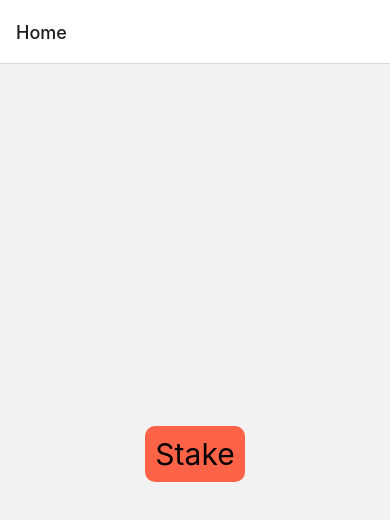
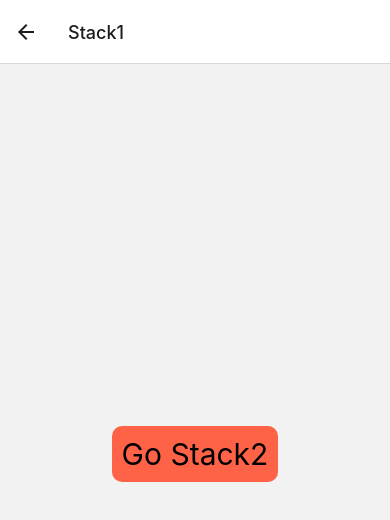
Before and after one commit to dhsongdev/myMovie, a React Native app: screen /Stacks in a window 390 px wide. Before the commit this address had no page. Shown: the top 520 px of the page. Built offline with nearby package versions, Linux system fonts and the light colour scheme.

Commit message:
How to use Stack over TabsScreen

```diff
--- a/App.js
+++ b/App.js
@@ -10,8 +10,7 @@ import { StyleSheet, Text, View } from 'react-native';
 import { NavigationContainer } from '@react-navigation/native';
 
 //components
-import Tabs from './navigator/Tabs';
-import Stacks from './navigator/Stacks';
+import Roots from './navigator/Roots';
 
 // Keep the splash screen visible while we fetch resources
 SplashScreen.preventAutoHideAsync();
@@ -47,7 +46,7 @@ export default function App() {
 
   return (
     <NavigationContainer>
-      <Stacks />
+      <Roots />
     </NavigationContainer>
   );
 }
--- /dev/null
+++ b/navigator/Roots.js
@@ -0,0 +1,18 @@
+import React from 'react';
+import { createNativeStackNavigator } from '@react-navigation/native-stack';
+
+import Stacks from './Stacks';
+import Tabs from './Tabs';
+
+const Stack = createNativeStackNavigator();
+
+export default function Roots() {
+  return (
+    <Stack.Navigator
+      screenOptions={{ headerShown: false, presentation: 'modal' }}
+    >
+      <Stack.Screen name="Tabs" component={Tabs} />
+      <Stack.Screen name="Stacks" component={Stacks} />
+    </Stack.Navigator>
+  );
+}
--- a/navigator/Stacks.js
+++ b/navigator/Stacks.js
@@ -1,38 +1,18 @@
 import { createNativeStackNavigator } from '@react-navigation/native-stack';
+
+import Stack1 from '../screens/Stack1';
+import Stack2 from '../screens/Stack2';
 
 import React from 'react';
 import { View, Text, TouchableOpacity } from 'react-native';
 
 const Stack = createNativeStackNavigator();
 
-const Home = ({ navigation: { navigate } }) => {
-  return (
-    <View style={{ flex: 1, justifyContent: 'center', alignItems: 'center' }}>
-      <TouchableOpacity
-        onPress={() => {
-          navigate('Stake');
-        }}
-        style={{ backgroundColor: 'tomato', borderRadius: 10 }}
-      >
-        <Text style={{ fontSize: 30, padding: 10 }}>Stake</Text>
-      </TouchableOpacity>
-    </View>
-  );
-};
-
-const Stake = () => {
-  return (
-    <View style={{ flex: 1, justifyContent: 'center', alignItems: 'center' }}>
-      <Text>I'm stake</Text>
-    </View>
-  );
-};
-
-export default function myStack() {
+export default function Stacks() {
   return (
     <Stack.Navigator>
-      <Stack.Screen name="Home" component={Home} />
-      <Stack.Screen name="Stake" component={Stake} />
+      <Stack.Screen name="Stack1" component={Stack1} />
+      <Stack.Screen name="Stack2" component={Stack2} />
     </Stack.Navigator>
   );
 }
--- a/screens/Movie.js
+++ b/screens/Movie.js
@@ -1,13 +1,19 @@
 import React from 'react';
-import { StyleSheet, View, Text } from 'react-native';
+import { StyleSheet, View, Text, TouchableOpacity } from 'react-native';
 
-const Movie = () => {
+export default function Movie({ navigation: { navigate } }) {
   return (
     <View style={styles.container}>
-      <Text style={{ fontFamily: 'baemin', fontSize: 40 }}>무비</Text>
+      <TouchableOpacity
+        onPress={() => {
+          navigate('Stacks');
+        }}
+      >
+        <Text style={{ fontFamily: 'baemin', fontSize: 40 }}>무비</Text>
+      </TouchableOpacity>
     </View>
   );
-};
+}
 
 const styles = StyleSheet.create({
   container: {
@@ -16,5 +22,3 @@ const styles = StyleSheet.create({
     alignItems: 'center',
   },
 });
-
-export default Movie;
--- /dev/null
+++ b/screens/Stack1.js
@@ -0,0 +1,21 @@
+import { createNativeStackNavigator } from '@react-navigation/native-stack';
+
+import React from 'react';
+import { View, Text, TouchableOpacity } from 'react-native';
+
+const Stack = createNativeStackNavigator();
+
+export default function Stack1({ navigation: { navigate } }) {
+  return (
+    <View style={{ flex: 1, justifyContent: 'center', alignItems: 'center' }}>
+      <TouchableOpacity
+        onPress={() => {
+          navigate('Stack2');
+        }}
+        style={{ backgroundColor: 'tomato', borderRadius: 10 }}
+      >
+        <Text style={{ fontSize: 30, padding: 10 }}>Go Stack2</Text>
+      </TouchableOpacity>
+    </View>
+  );
+}
--- /dev/null
+++ b/screens/Stack2.js
@@ -0,0 +1,14 @@
+import { createNativeStackNavigator } from '@react-navigation/native-stack';
+
+import React from 'react';
+import { View, Text, TouchableOpacity } from 'react-native';
+
+const Stack = createNativeStackNavigator();
+
+export default function Stack2() {
+  return (
+    <View style={{ flex: 1, justifyContent: 'center', alignItems: 'center' }}>
+      <Text>I'm Stack2</Text>
+    </View>
+  );
+}
```
